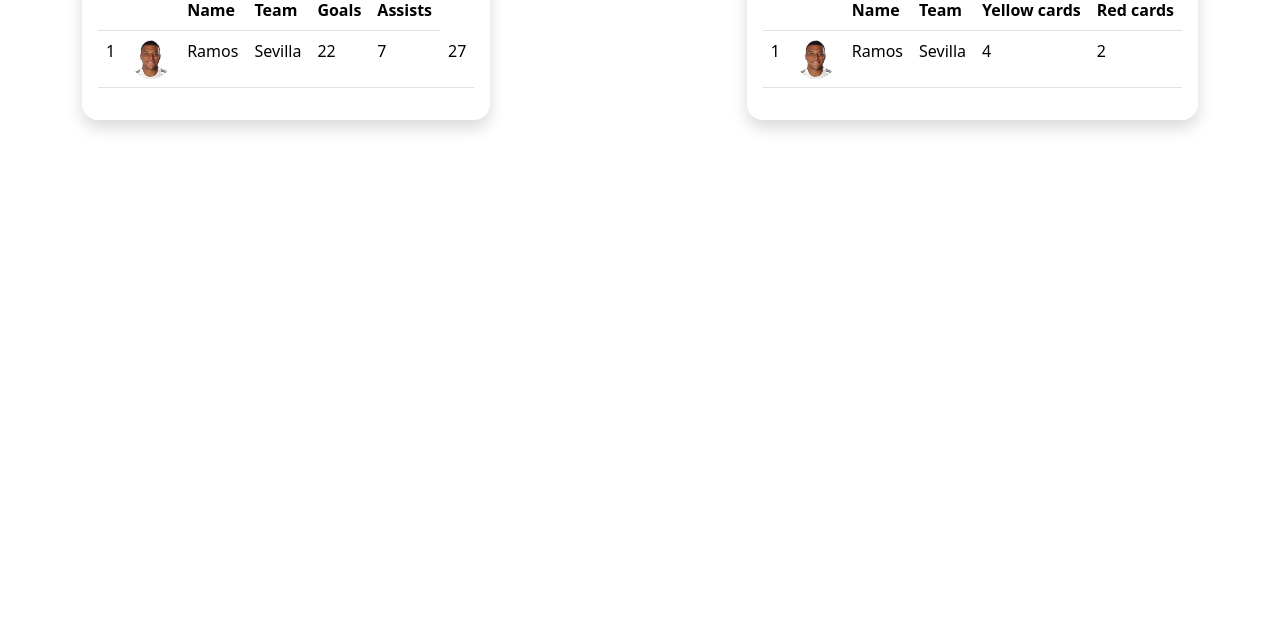
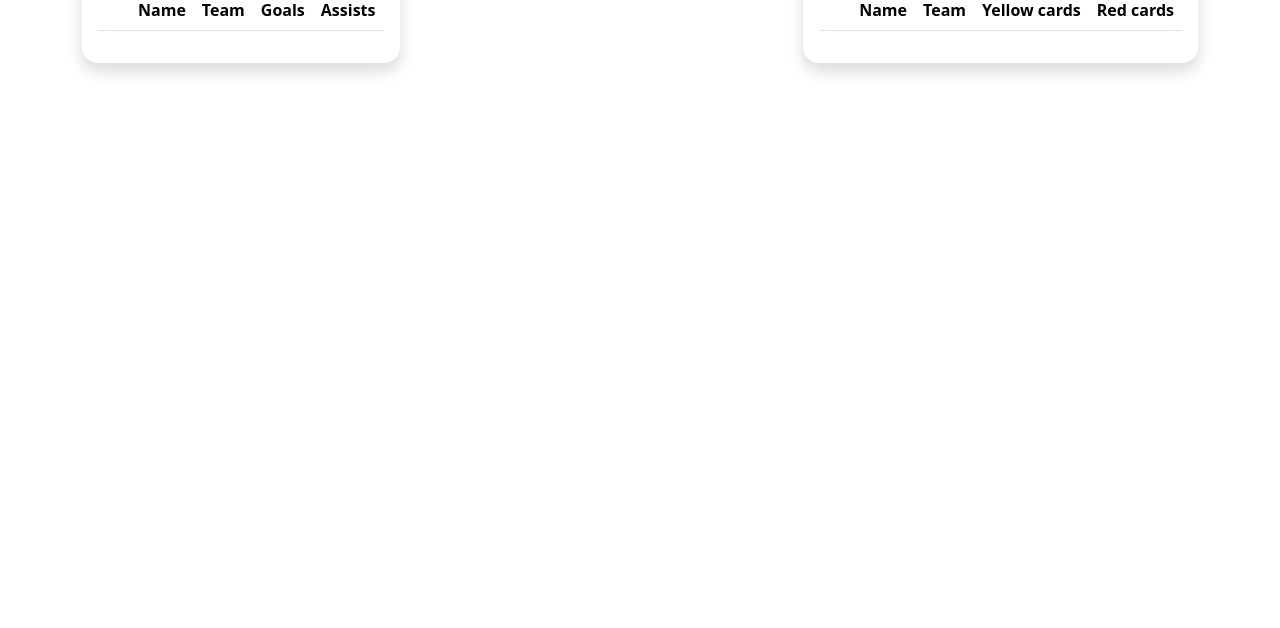
Before and after one commit to Arupyaa/News-site, a plain HTML site: page stats.html in a window 1280 px wide. Shown: the part 172-800 px from the top of the page. Drawn offline with nearby package versions, Linux system fonts and the light colour scheme; no server answers.

Commit message:
removed stats page prototype data

```diff
--- a/stats.html
+++ b/stats.html
@@ -60,15 +60,7 @@
           </tr>
         </thead>
         <tbody>
-          <tr>
-            <td>1</td>
-            <td><img src="images/player-placeholder.png" class="rounded-circle" style="width: 40px;"></td>
-            <td>Ramos</td>
-            <td>Sevilla</td>
-            <td>22</td>
-            <td>7</td>
-            <td>27</td>
-          </tr>
+
         </tbody>
       </table>
     </div>
@@ -86,14 +78,7 @@
           </tr>
         </thead>
         <tbody>
-          <tr>
-            <td>1</td>
-            <td><img src="images/player-placeholder.png" class="rounded-circle" style="width: 40px;"></td>
-            <td>Ramos</td>
-            <td>Sevilla</td>
-            <td>4</td>
-            <td>2</td>
-          </tr>
+
         </tbody>
       </table>
     </div>
```
